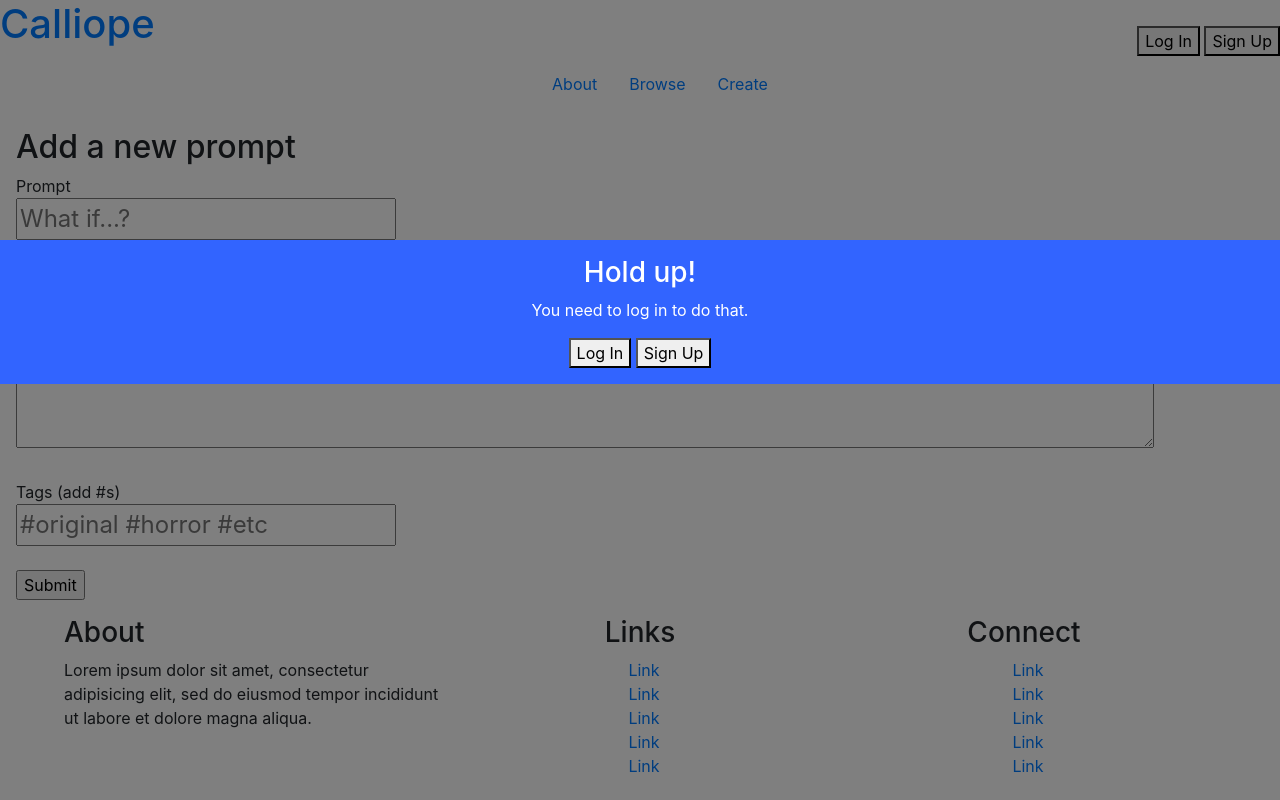
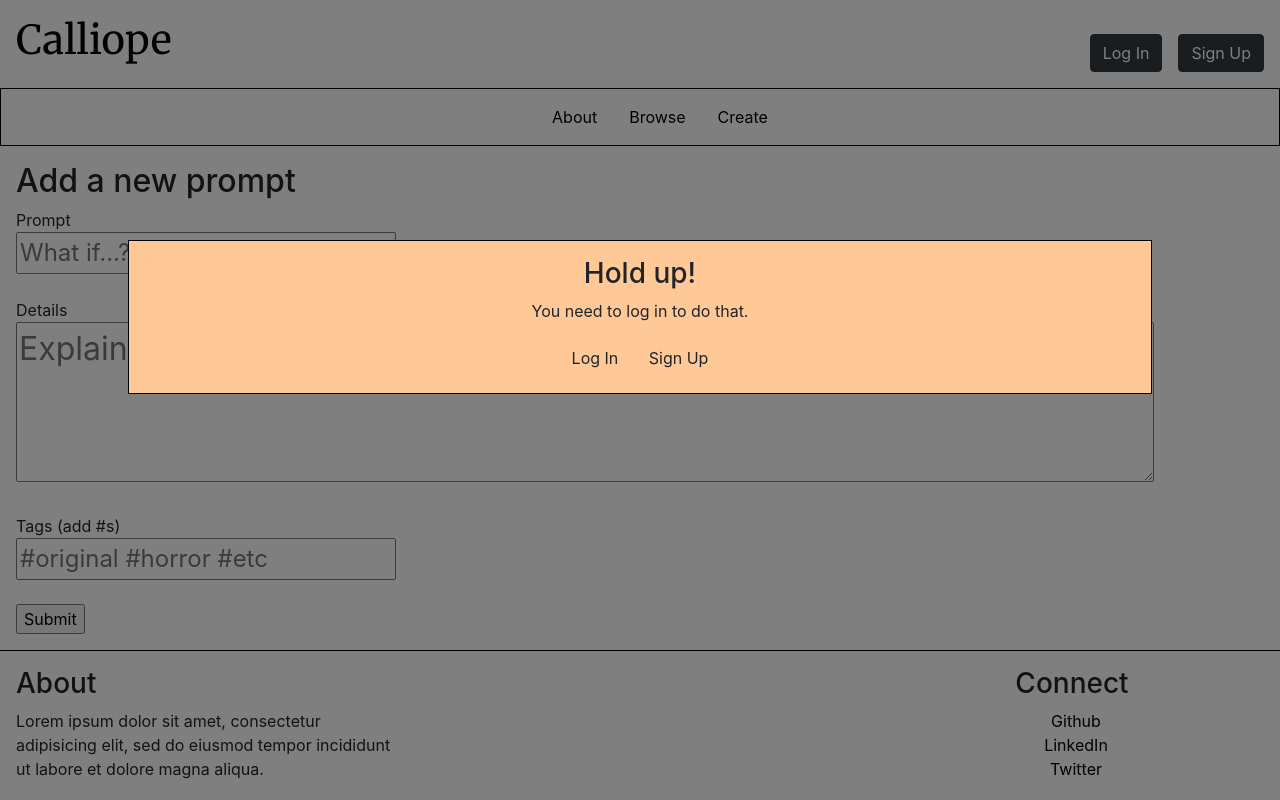
Before and after one commit to alyssamonera/project-2, a Node server app: page /prompts/new in a window 1280 px wide. Run offline with Node 20, Linux system fonts and the light colour scheme; some libraries are stand-ins or nearby versions.

Commit message:
did some further styling for the master.css and partials.css

```diff
--- a/public/css/master.css
+++ b/public/css/master.css
@@ -1,7 +1,17 @@
 /* GLOBAL */
 
 :root{
-  --bright-blue: rgb(50,100,255);
+  --beige: rgb(255,200,150);
+  --Merri: 'Merriweather', serif;
+  --Ubuntu: 'Ubuntu', sans-serif;
+}
+
+h1{
+  font-family: var(--Merri);
+}
+
+a{
+  color: black;
 }
 
 /* MAIN */
@@ -13,7 +23,7 @@ main{
 /* HOME PAGE */
 
 .home-page{
-  margin: 10em 0;
+  margin: 3em;
 }
 
 .home-page h2{
--- a/public/css/partials.css
+++ b/public/css/partials.css
@@ -3,13 +3,22 @@
   display: flex;
   justify-content: space-between;
   align-items: flex-end;
+  margin: 1em;
+}
+
+.title-links{
+  display: flex;
+}
+
+.title-links button{
+  margin-left: 1em;
 }
 
 header ul{
   list-style-type: none;
+  border: 1px solid black;
   display: flex;
   justify-content: center;
-  background-color:
 }
 
 header li{
@@ -20,18 +29,22 @@ header li{
 footer{
   margin: 0 auto;
   display: flex;
-  justify-content: center;
+  justify-content: space-between;
+  border-top: 1px solid black;
+  position: relative;
+  bottom: 0;
 }
 
-.footer-about, .footer-links, .footer-connect{
+.footer-about, .footer-connect{
+  margin: 1em;
   width: 30%;
 }
 
-.footer-links, .footer-connect{
+.footer-connect{
   text-align: center;
 }
 
-.footer-links ul, .footer-connect ul{
+.footer-connect ul{
   list-style-type: none;
   display: block;
   margin: 0 auto;
--- a/public/css/prompts.css
+++ b/public/css/prompts.css
@@ -42,9 +42,10 @@ textarea{
 }
 
 .my-modal-textbox{
-  background-color: var(--bright-blue);
-  color: white;
+  background-color: var(--beige);
+  border: 1px solid black;
   text-align: center;
   padding: 1em;
   margin: 15em auto;
+  width: 80%;
 }
--- a/views/index.ejs
+++ b/views/index.ejs
@@ -12,6 +12,7 @@
       <% if (currentUser) { %>
         <h2>Welcome, <%= currentUser.username %>!</h2>
       <% }%>
+      <p>Lorem ipsum dolor sit amet, consectetur adipisicing elit, sed do eiusmod tempor incididunt ut labore et dolore magna aliqua. Ut enim ad minim veniam, quis nostrud exercitation ullamco laboris nisi ut aliquip ex ea commodo consequat. Duis aute irure dolor in reprehenderit in voluptate velit esse cillum dolore eu fugiat nulla pariatur. Excepteur sint occaecat cupidatat non proident, sunt in culpa qui officia deserunt mollit anim id est laborum.</p>
     </main>
 
     <footer>
--- a/views/partials/footer.ejs
+++ b/views/partials/footer.ejs
@@ -3,24 +3,11 @@
   <p>Lorem ipsum dolor sit amet, consectetur adipisicing elit, sed do eiusmod tempor incididunt ut labore et dolore magna aliqua.</p>
 </div>
 
-<div class="footer-links">
-  <h3>Links</h3>
-  <ul>
-    <li><a href="#">Link</a></li>
-    <li><a href="#">Link</a></li>
-    <li><a href="#">Link</a></li>
-    <li><a href="#">Link</a></li>
-    <li><a href="#">Link</a></li>
-  </ul>
-</div>
-
 <div class="footer-connect">
   <h3>Connect</h3>
   <ul>
-    <li><a href="#">Link</a></li>
-    <li><a href="#">Link</a></li>
-    <li><a href="#">Link</a></li>
-    <li><a href="#">Link</a></li>
-    <li><a href="#">Link</a></li>
+    <li><a href="https://github.com/alyssamonera">Github</a></li>
+    <li><a href="https://www.linkedin.com/in/alyssa-monera/">LinkedIn</a></li>
+    <li><a href="https://twitter.com/alyssadmonera">Twitter</a></li>
   </ul>
 </div>
--- a/views/partials/head.ejs
+++ b/views/partials/head.ejs
@@ -6,6 +6,8 @@
 <!-- BOOTSTRAP -->
 <link rel="stylesheet" href="https://stackpath.bootstrapcdn.com/bootstrap/4.3.1/css/bootstrap.min.css" integrity="sha384-ggOyR0iXCbMQv3Xipma34MD+dH/1fQ784/j6cY/iJTQUOhcWr7x9JvoRxT2MZw1T" crossorigin="anonymous">
 
+<!-- FONTS -->
+<link href="https://fonts.googleapis.com/css?family=Merriweather|Ubuntu&display=swap" rel="stylesheet">
 <!-- MASTER STYLESHEET -->
 <link rel="stylesheet" href="/css/master.css">
 <!-- PARTIALS STYLESHEET -->
--- a/views/partials/header.ejs
+++ b/views/partials/header.ejs
@@ -4,12 +4,12 @@
   <div class="title-links">
     <% if (currentUser) { %>
       <form action="/login?_method=DELETE" method="POST">
-        <input type="submit" value="Log Out">
+        <input type="submit" value="Log Out" class="btn btn-dark">
       </form>
-      <a href="#"><button>My Account</button></a>
+      <a href="#"><button class="btn btn-dark">Account</button></a>
     <% } else { %>
-      <a href="/login"><button>Log In</button></a>
-      <a href="/signup"><button>Sign Up</button></a>
+      <a href="/login"><button class="btn btn-dark">Log In</button></a>
+      <a href="/signup"><button class="btn btn-dark">Sign Up</button></a>
     <% }%>
   </div>
 </div>
--- a/views/prompts/edit.ejs
+++ b/views/prompts/edit.ejs
@@ -34,8 +34,8 @@
         <div class="my-modal-textbox">
           <h3>Hold up!</h3>
           <p>You need to log in to do that.</p>
-          <a href="/login"><button>Log In</button></a>
-          <a href="/signup"><button>Sign Up</button></a>
+          <a href="/login"><button class="btn">Log In</button></a>
+          <a href="/signup"><button class="btn">Sign Up</button></a>
         </div>
       </div>
     <% }%>
--- a/views/prompts/new.ejs
+++ b/views/prompts/new.ejs
@@ -34,8 +34,8 @@
         <div class="my-modal-textbox">
           <h3>Hold up!</h3>
           <p>You need to log in to do that.</p>
-          <a href="/login"><button>Log In</button></a>
-          <a href="/signup"><button>Sign Up</button></a>
+          <a href="/login"><button class="btn">Log In</button></a>
+          <a href="/signup"><button class="btn">Sign Up</button></a>
         </div>
       </div>
     <% }%>
--- a/views/prompts/show.ejs
+++ b/views/prompts/show.ejs
@@ -26,7 +26,7 @@
           <form class="" action="/prompts/<%= prompt.id%>?_method=DELETE" method="POST">
             <input type="submit" value="Delete">
           </form>
-          <a href="/prompts/<%= prompt.id %>/edit"><button>Edit</button></a>
+          <a href="/prompts/<%= prompt.id %>/edit"><button class="btn">Edit</button></a>
         <% }%>
       <% }%>
 
```
